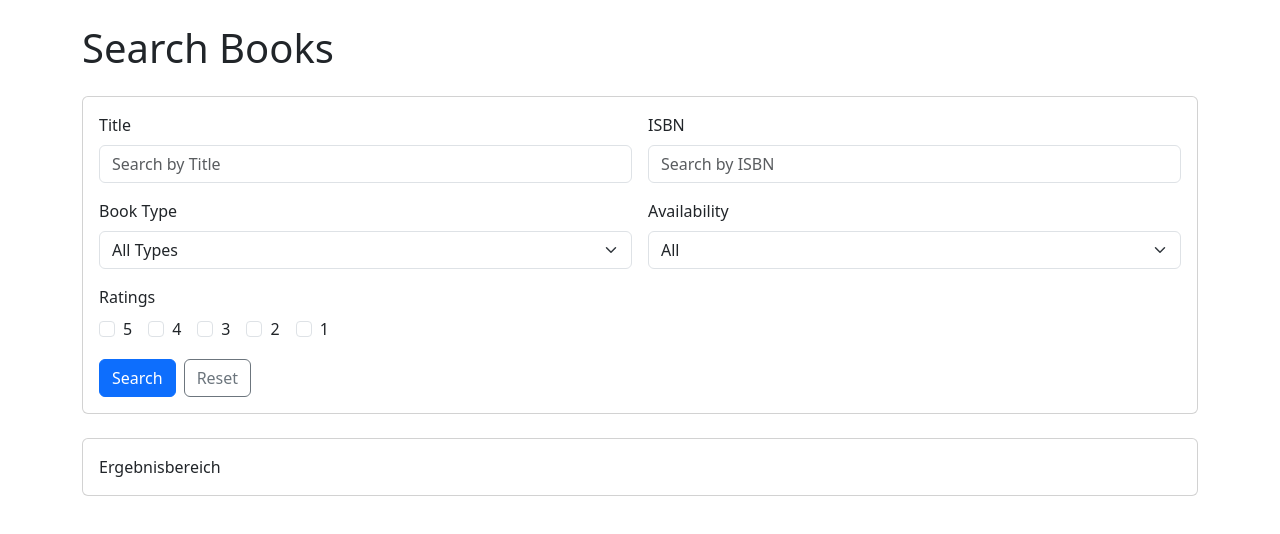
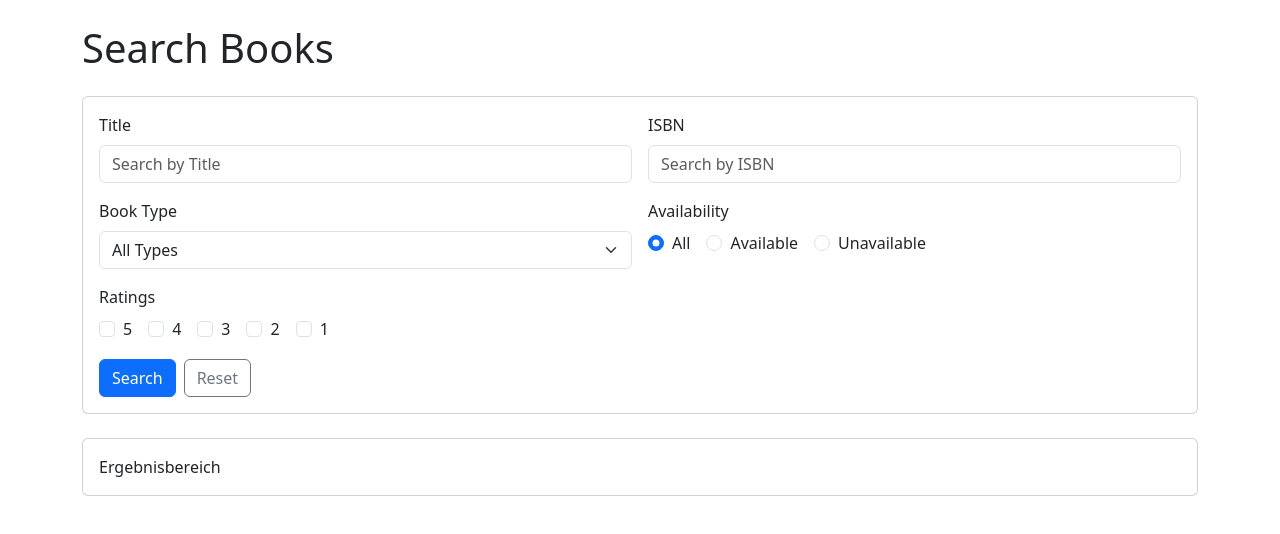
Before and after one commit to inesoetling/SPA-mit-React-Next-GraphQL, a Next.js app in the folder frontend/: page /search in a window 1280 px wide. Shown: the top 534 px of the page. Built offline with nearby package versions, Linux system fonts and the light colour scheme.

Commit message:
refactor(search): Verfügbarkeitsauswahl auf Radio Buttons umgestellt

```diff
--- a/frontend/src/app/search/page.tsx
+++ b/frontend/src/app/search/page.tsx
@@ -81,21 +81,43 @@ export default function SearchPage() {
                   </Form.Select>
                 </Form.Group>
               </Col>
+
               <Col md={6} xs={12}>
                 <Form.Group controlId="searchAvailability">
                   <Form.Label>Availability</Form.Label>
-                  <Form.Select
-                    value={availability}
-                    onChange={(e) =>
-                      setAvailability(e.target.value as Availability)
-                    }
-                  >
-                    <option value="ALL">All</option>
-                    <option value="AVAILABLE">Available</option>
-                    <option value="UNAVAILABLE">Unavailable</option>
-                  </Form.Select>
+
+                  <div>
+                    <Form.Check
+                      inline
+                      type="radio"
+                      id="availability-all"
+                      name="availability"
+                      label="All"
+                      checked={availability === 'ALL'}
+                      onChange={() => setAvailability('ALL')}
+                    />
+                    <Form.Check
+                      inline
+                      type="radio"
+                      id="availability-available"
+                      name="availability"
+                      label="Available"
+                      checked={availability === 'AVAILABLE'}
+                      onChange={() => setAvailability('AVAILABLE')}
+                    />
+                    <Form.Check
+                      inline
+                      type="radio"
+                      id="availability-unavailable"
+                      name="availability"
+                      label="Unavailable"
+                      checked={availability === 'UNAVAILABLE'}
+                      onChange={() => setAvailability('UNAVAILABLE')}
+                    />
+                  </div>
                 </Form.Group>
               </Col>
+
               <Col xs={12}>
                 <Form.Group controlId="searchRatings">
                   <Form.Label>Ratings</Form.Label>
```
